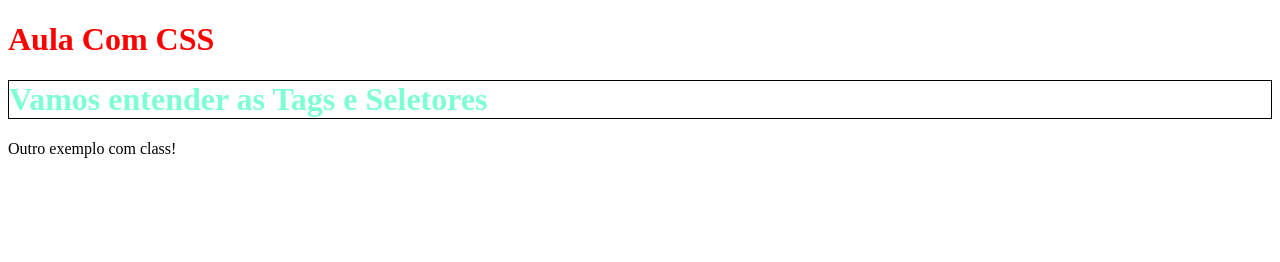
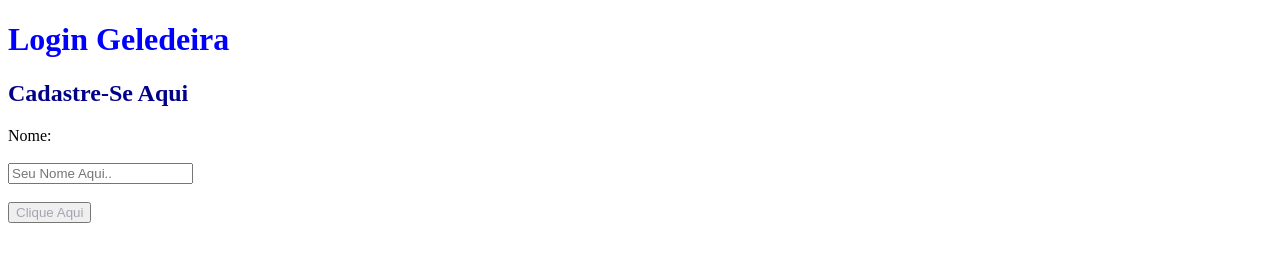
Before and after one commit to lucasApollo/DEV-WEB, a plain HTML site: page index.html in a window 1280 px wide. Drawn offline with Linux system fonts and the light colour scheme.

Commit message:
CSS INTERNO SOLO

```diff
--- a/index.html
+++ b/index.html
@@ -6,24 +6,30 @@
     <title>Aula Com CSS</title>
 
     <style>
-        h1{
-            color: red;
-        }
+      .cabeca{
+        color: blue;
+      }
+      .cabec{
+        color: darkblue;
+      }
+      .cabe{
+        color: rgb(165, 165, 177);
+      }
 
-        .legal{
-          color: aquamarine;
-          border:1px solid black;
-          font-size: 32px;
-        }
     </style>
 
 </head>
 <body>
 
-    <h1>Aula Com CSS</h1>
+  <h1 class="cabeca">Login Geledeira</h1>
 
-    <h1 class="legal">Vamos entender as Tags e Seletores</h1>
-    <p class="exemplo">Outro exemplo com class!</p>
+  <h2 class="cabec">Cadastre-Se Aqui</h2>
+  <label for="name">Nome:</label>
+  <br><br>
+  <input type="text" placeholder="Seu Nome Aqui.." required>
+  <br><br>
+  <button class="cabe">Clique Aqui</button>
+
 
 </body>
 </html>
```
